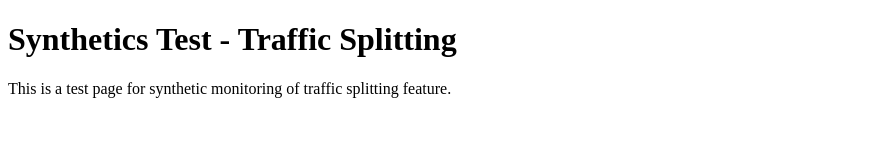
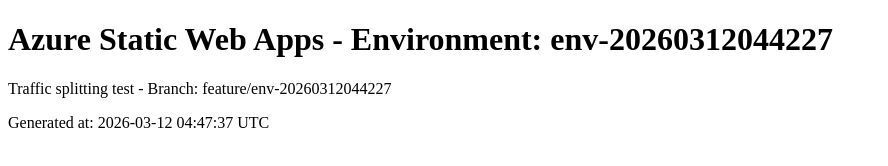
Before and after one commit to skylathadani-ms/synthetics-swa-traffic-20260312044227, a plain HTML site: page index.html in a window 1280 px wide. Shown: the whole page, without its empty margins (0-888 px from the left). Drawn offline with Linux system fonts and the light colour scheme.

Commit message:
Update index.html for env-20260312044227

```diff
--- a/index.html
+++ b/index.html
@@ -1,10 +1,11 @@
 <!DOCTYPE html>
 <html>
 <head>
-<title>Synthetics Test - Traffic Splitting</title>
+<title>Environment: env-20260312044227</title>
 </head>
 <body>
-<h1>Synthetics Test - Traffic Splitting</h1>
-<p>This is a test page for synthetic monitoring of traffic splitting feature.</p>
+<h1>Azure Static Web Apps - Environment: env-20260312044227</h1>
+<p>Traffic splitting test - Branch: feature/env-20260312044227</p>
+<p>Generated at: 2026-03-12 04:47:37 UTC</p>
 </body>
 </html>
```
